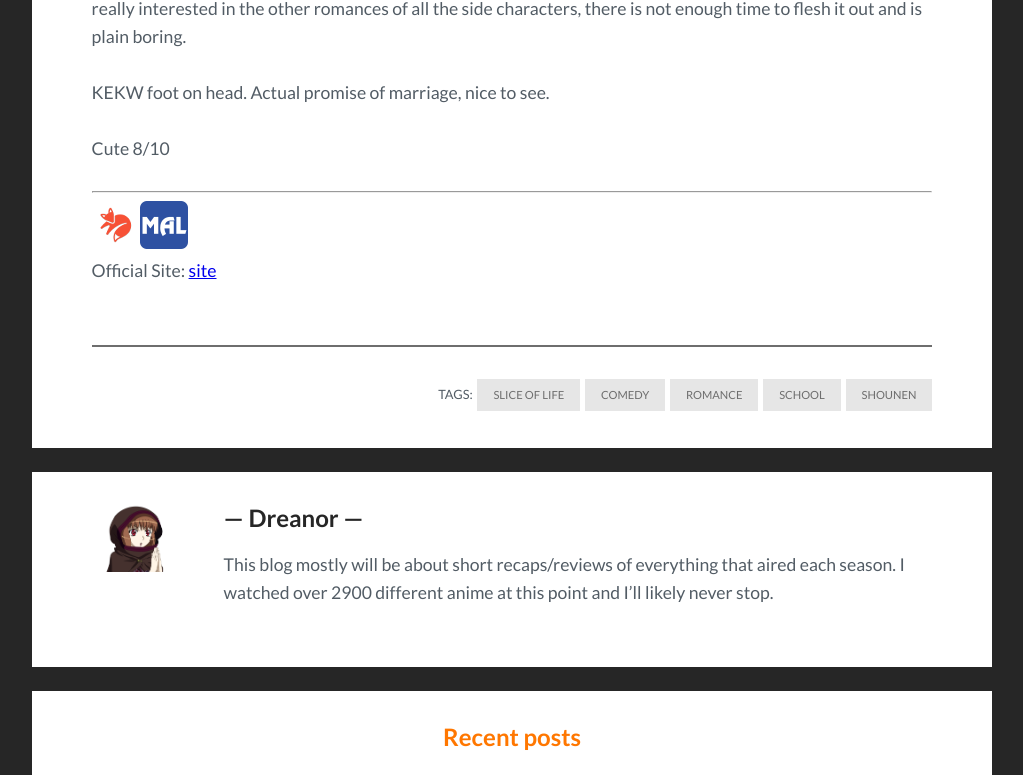
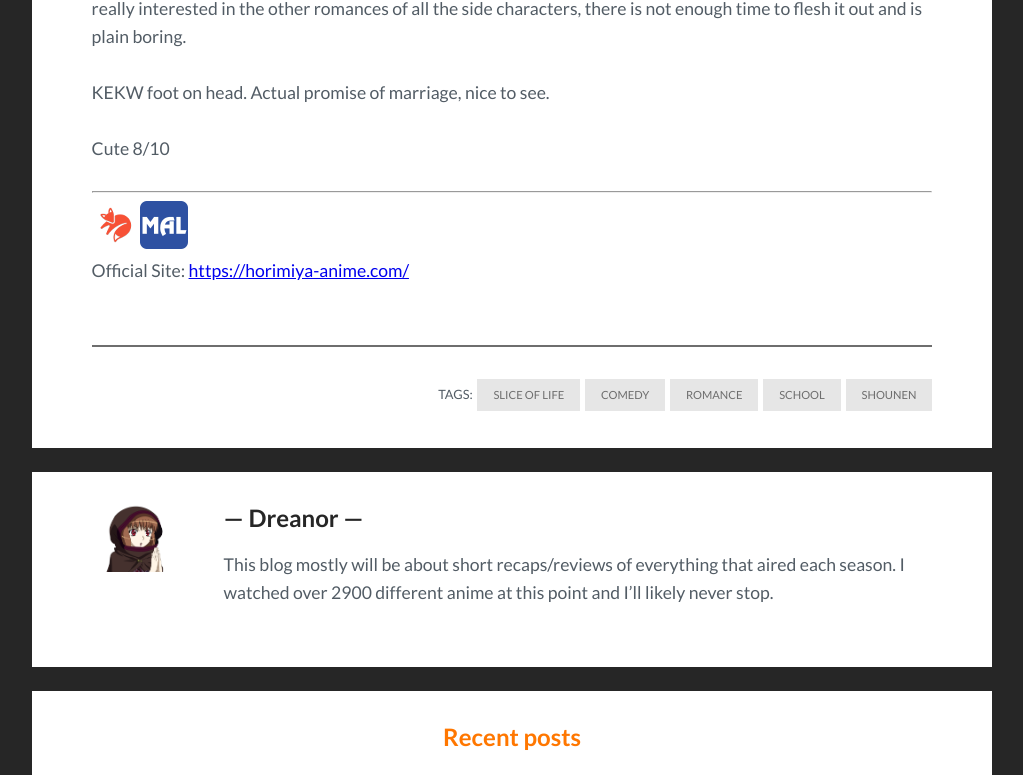
Before and after one commit to DreanorAnime/AnimeReviews, a Jekyll site: the page built from _posts/2021-04-04-horimiya.md, in a window 1280 px wide and 900 px high, scrolled down 1309 px, cut to the strip 0-775 px from the top of the window. Shown: the whole strip, without its empty margins (128-1151 px from the left). Built offline with Jekyll 4.4.1, drawn with Linux system fonts in a browser that asks for light colours; comment, search, counter and statistics services are not loaded.

Commit message:
Update 2021-04-04-horimiya.md

```diff
--- a/_posts/2021-04-04-horimiya.md
+++ b/_posts/2021-04-04-horimiya.md
@@ -23,4 +23,4 @@ Cute 8/10
 ---
 
 [![kitsu](..\assets\img\kitsu.png)](https://kitsu.io/anime/horimiya)[![mal](..\assets\img\mal.ico)](https://myanimelist.net/anime/42897/Horimiya)
-Official Site: [site](site)
+Official Site: [https://horimiya-anime.com/](https://horimiya-anime.com/)
```
